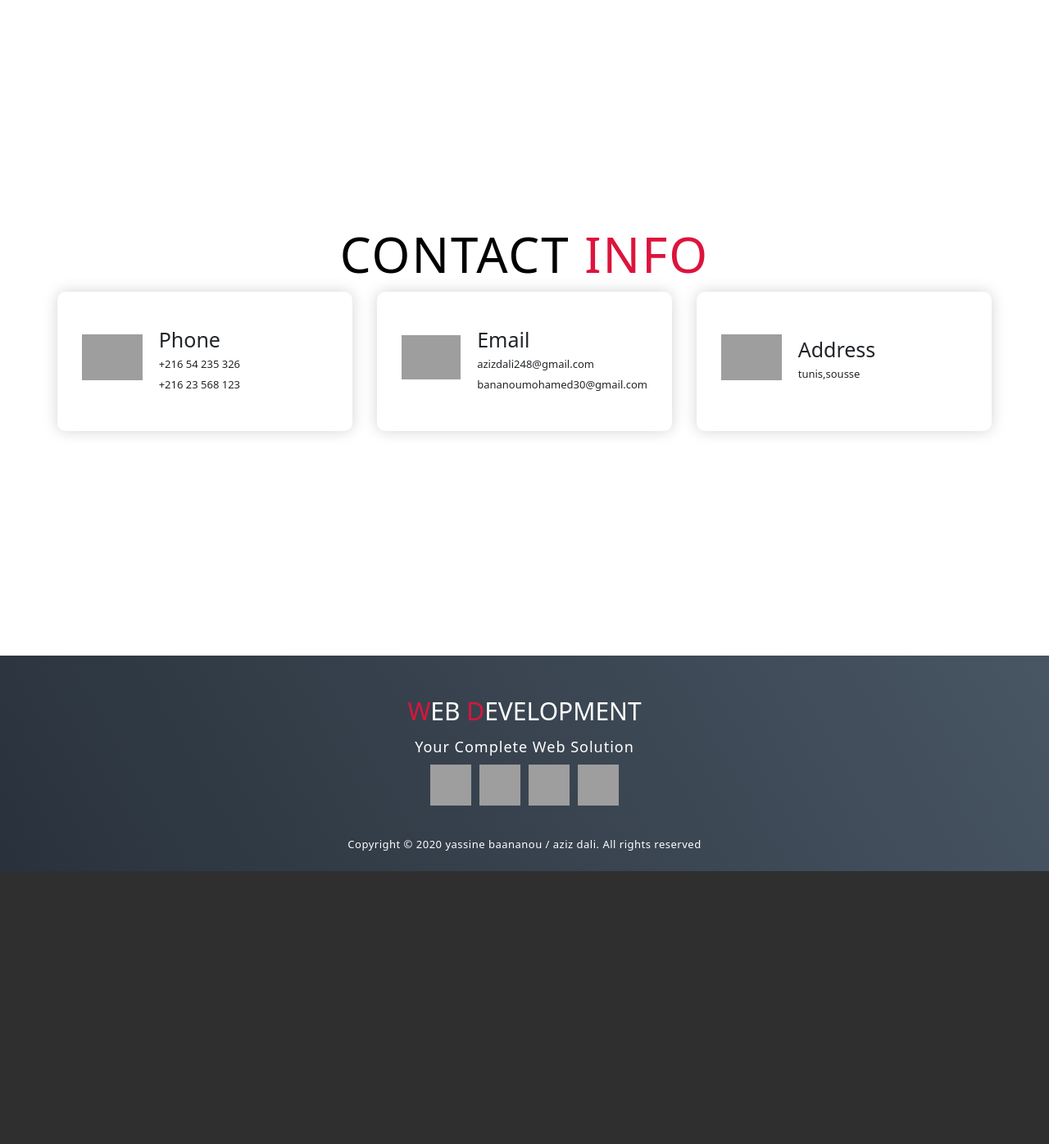
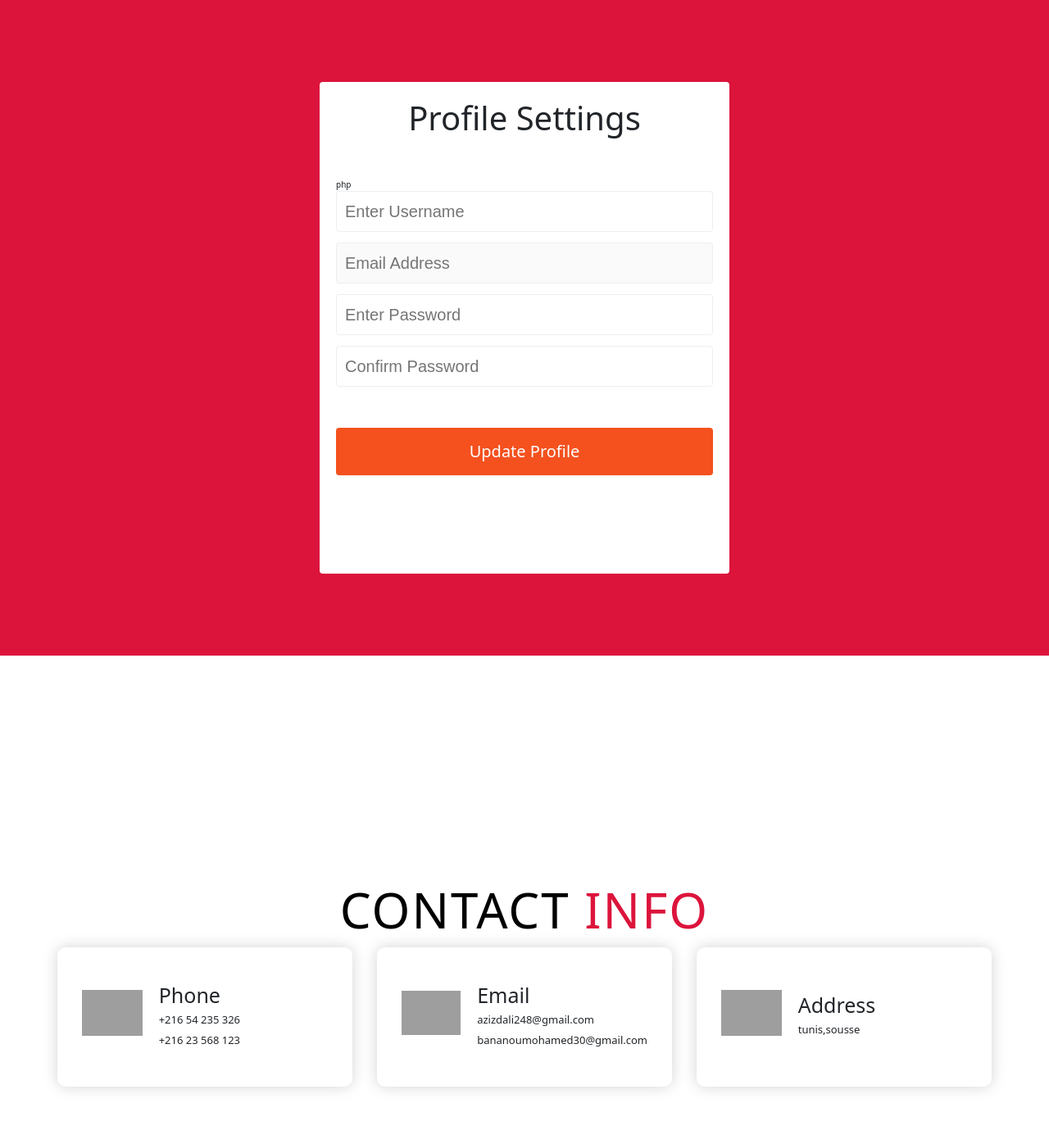
Before and after one commit to MedAzizDali/projetSemestriel, a PHP site: page /profile.php in a window 1280 px wide. Shown: the part 800-2196 px from the top of the page at 82% size. Before the commit the page ends 1863 px from the top, so only its background shows below. Run offline with PHP 8.4, Linux system fonts and the light colour scheme; the visitor is signed in with stand-in values (Sample User, id 1); data that the repository does not hold is empty; some libraries are stand-ins or nearby versions; grey boxes are pictures that could not be loaded.

Commit message:
profile page frontend done

```diff
--- a/index11.php
+++ b/index11.php
@@ -20,6 +20,8 @@
   <meta name="viewport" content="width=device-width, initial-scale=1.0">
   <link href="https://cdn.jsdelivr.net/npm/bootstrap@5.0.1/dist/css/bootstrap.min.css" rel="stylesheet" integrity="sha384-+0n0xVW2eSR5OomGNYDnhzAbDsOXxcvSN1TPprVMTNDbiYZCxYbOOl7+AMvyTG2x" crossorigin="anonymous">
   <link rel="stylesheet" href="stylessss.css">
+  <link rel="stylesheet" href="fontawesome.min.css">
+
   <title>My Project</title>
 </head>
 <body>
--- a/profile.php
+++ b/profile.php
@@ -5,10 +5,6 @@
   if (!isset($_SESSION['username'])) {
     header('location: profile.php');}
 
-    $username=$_SESSION['username'];
-    mysqli_select_db($con, 'registration');
-    $req = mysqli_query($con, "SELECT * FROM users where username like '$username' ");
-    $row = mysqli_fetch_array($req);
 ?>
 <!DOCTYPE html>
 <html lang="en">
@@ -17,6 +13,7 @@
   <meta name="viewport" content="width=device-width, initial-scale=1.0">
   <link href="https://cdn.jsdelivr.net/npm/bootstrap@5.0.1/dist/css/bootstrap.min.css" rel="stylesheet" integrity="sha384-+0n0xVW2eSR5OomGNYDnhzAbDsOXxcvSN1TPprVMTNDbiYZCxYbOOl7+AMvyTG2x" crossorigin="anonymous">
   <link rel="stylesheet" href="stylessss.css">
+  <link href="//maxcdn.bootstrapcdn.com/font-awesome/4.1.0/css/font-awesome.min.css" rel="stylesheet">
   <title></title>
 </head>
 <body>
@@ -59,6 +56,103 @@
   </section>
 
   <!-- End Hero Section  -->
+
+  <!-- Profile Settings -->
+
+  <section class="profile">
+
+      <div class="wrapper">
+      <h2>Profile Settings</h2>
+          <form action="" method="post">
+            php
+            <div class="inputBox">
+              <input type="text" id="username" name="username" placeholder="Enter Username"><br>
+            </div>
+            <div class="inputBox">
+              <input type="email" id="email" name="email" placeholder="Email Address" disabled><br>
+            </div>
+            <div class="inputBox">
+              <input type="password" id="password" name="password" placeholder="Enter Password"><br>
+            </div>
+            <div class="inputBox">
+              <input type="password" id="cpassword" name="cpassword" placeholder="Confirm Password"><br>
+            </div>
+            <div>
+              <button type="submit" class="button"> Update Profile</button>
+            </div>
+          </form>
+      </div>
+  </section>
+  <style>
+    .profile{
+      display: flex;
+      justify-content: center;
+      align-items: center;
+      min-height: 100vh;
+      background-color: #dc143c;
+
+    }
+    .wrapper{
+      max-width: 500px;
+      width: 100%;
+      box-shadow: 0 0 5p rgba(0,0,0,.10);
+      margin: auto;
+      background-color: white;
+      border-radius: 4px;
+      min-height: 600px;
+      padding: 2rem;
+    }
+    .wrapper h2{
+      text-align: center;
+      font-size: 4rem;
+      margin-bottom: 5rem;
+    }
+    .wrapper .inputBox{
+      width: 100%;
+      height: 50px;
+      margin-bottom: 1.3rem;
+      position: relative;
+    }
+    .wrapper .inputBox input{
+      width: 100%;
+      height: 100%;
+      border: 1px solid #eee;
+      outline: none;
+      border-radius: 4px;
+      padding: 1rem;
+      font: 2em sans-serif;
+
+    }
+    .wrapper .inputBox :last-child{
+      margin-bottom: 0;
+    }
+    .wrapper button{
+      display: block;
+      width: 100%;
+      margin-top: 5rem;
+      padding: .7em .2rem;
+    }
+    .button {
+      display: inline-block;
+      border-radius: 4px;
+      background-color: #f4511e;
+      border: none;
+      color: #FFFFFF;
+      text-align: center;
+      font-size: 20px;
+      padding: 20px;
+      width: 100%;
+      cursor: pointer;
+      margin-bottom: 0px;
+    }
+    .wrapper form{
+      padding: 0;
+    }
+
+
+  </style>
+
+  <!-- End Profile Settings -->
 
   <!-- Contact Section -->
   <section id="contact">
--- a/stylessss.css
+++ b/stylessss.css
@@ -442,7 +442,7 @@ p {
 	top: 19px;
 	height: 98%;
 	width: 98%;
-	border: 7px solid crimson;
+	border: 7px solid #dc143c;
 	z-index: -1;
 }
 /* End About Section */
```
